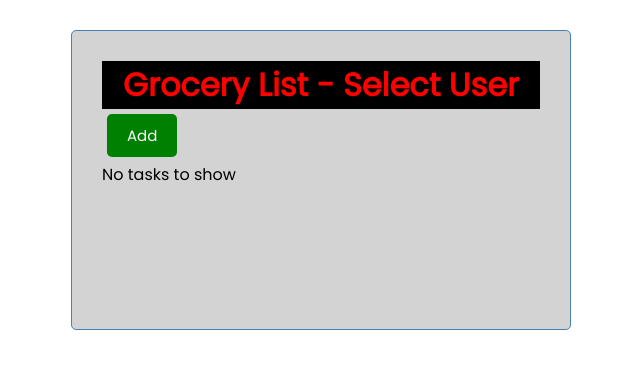
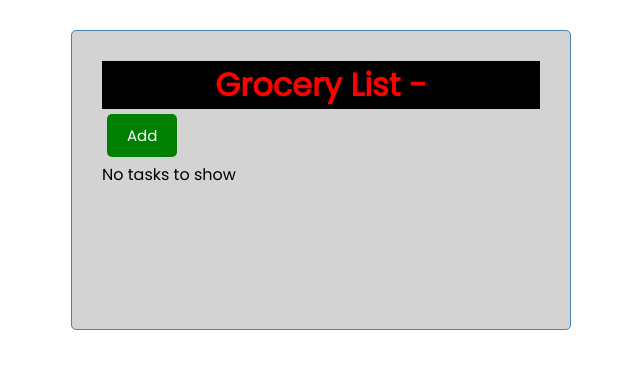
Before and after one commit to kdaysal/grocery-list-netlify, a React (Create React App) app: page / in a window 1280 px wide. Shown: the top 368 px of the page, without its empty margins (319-959 px from the left). Built offline with nearby package versions, Linux system fonts and the light colour scheme; no server answers.

Commit message:
Initialize state of 'user' to empty string.

```diff
--- a/src/components/App/App.js
+++ b/src/components/App/App.js
@@ -8,7 +8,7 @@ const App = () => {
   const [showAddTask, setShowAddTask] = useState(false);
   const [tasks, setTasks] = useState([]); //keep this line if the mock data in db.json file actually works. If it fails, delete this line and uncomment the below
   const [allUsers, setAllUsers] = useState([]);
-  const [user, setUser] = useState('Select User');
+  const [user, setUser] = useState('');
 
 
   //On initial page load, retrieve all users from my api server and update state of 'allUsers' accordingly
```
